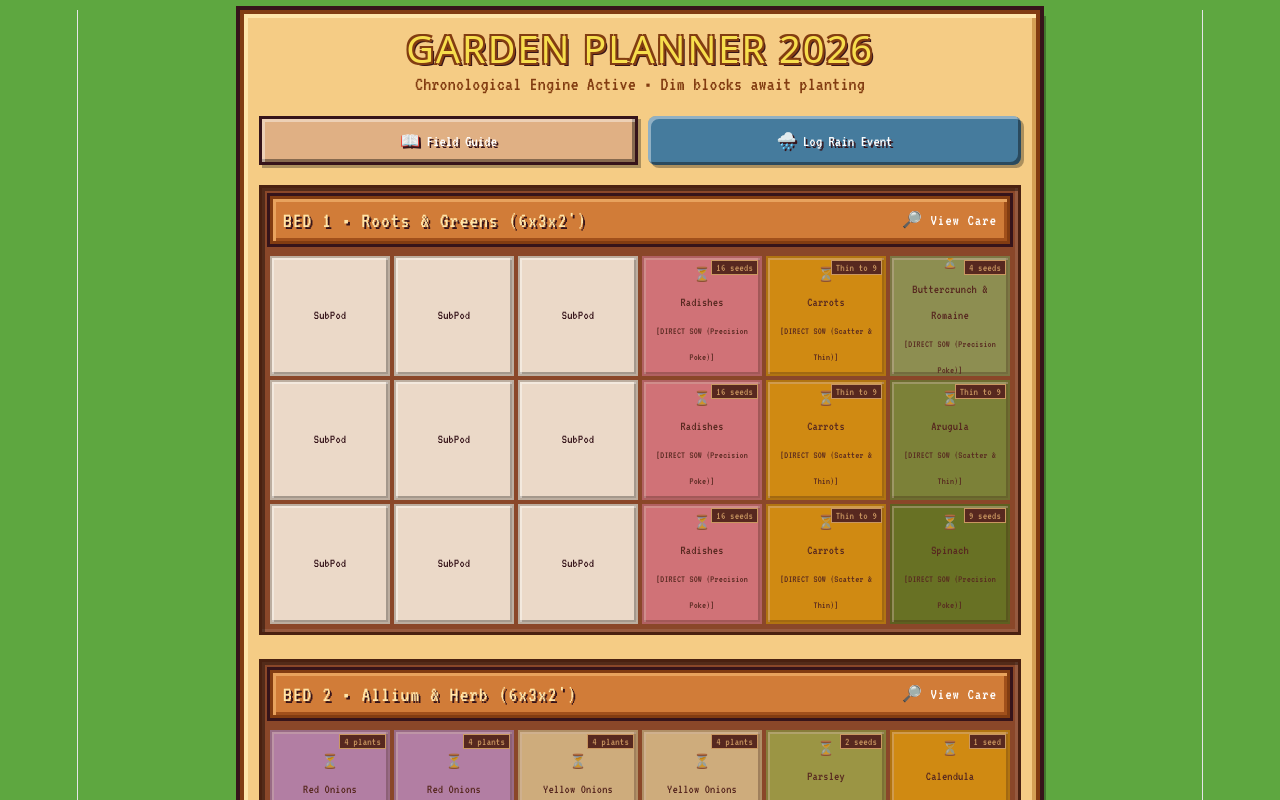
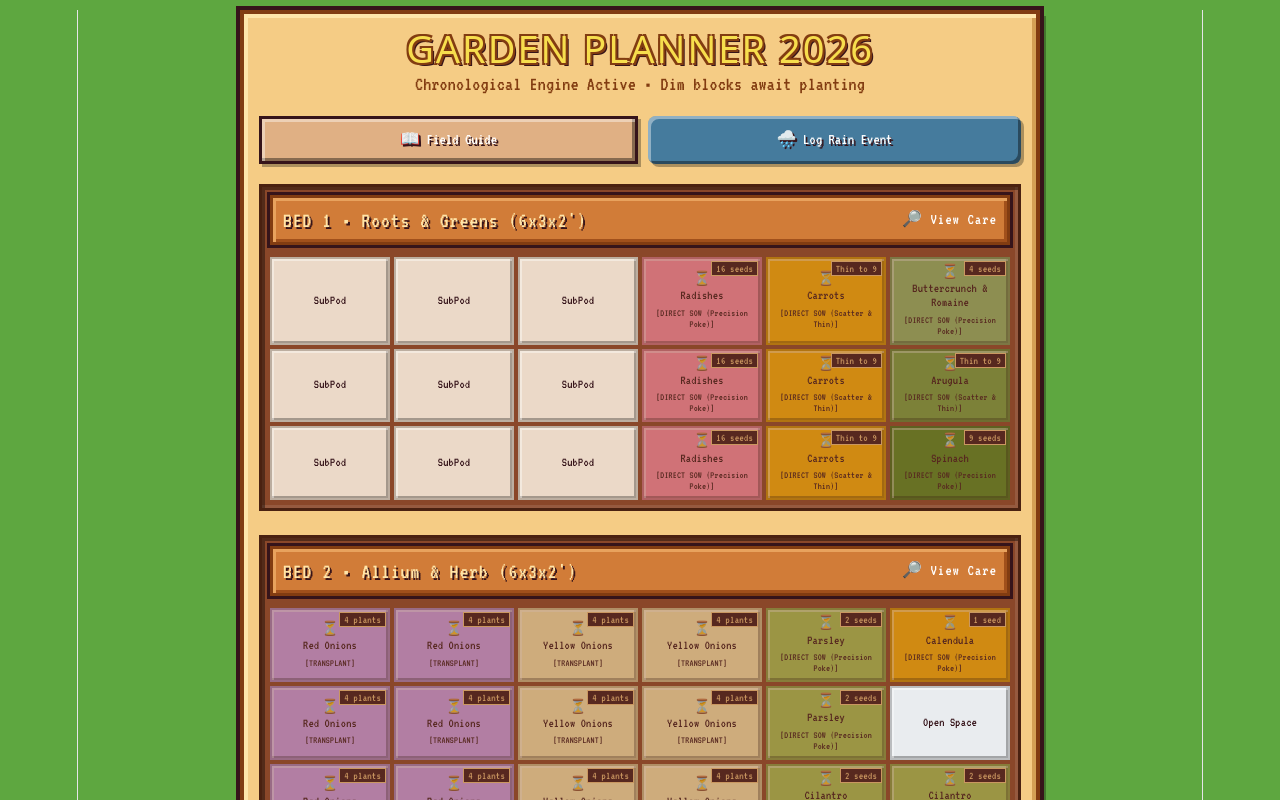
Before and after one commit to nategraves29/garden-planner-2026, a React (Vite) app: page / in a window 1280 px wide. Shown: the top 800 px of the page. Built offline with nearby package versions, Linux system fonts and the light colour scheme; no server answers; the database is empty.

Commit message:
Fixed CSS flex-wrap and height boundaries to stop text cutoff

```diff
--- a/src/App.css
+++ b/src/App.css
@@ -1,5 +1,5 @@
 /* ==========================================
-   MOBILE-OPTIMIZED STARDEW VALLEY UI
+   FLUID MOBILE STARDEW VALLEY UI
    ========================================== */
 
 @import url('https://fonts.googleapis.com/css2?family=VT323&display=swap');
@@ -13,12 +13,12 @@
 html, body {
   margin: 0;
   padding: 0;
-  min-height: 100vh; /* Forces background to fill screen */
-  background-color: #5ea740; /* The requested brighter green */
+  min-height: 100vh;
+  background-color: #5ea740;
   background-image: radial-gradient(#529636 15%, transparent 16%), radial-gradient(#529636 15%, transparent 16%);
   background-size: 20px 20px;
   background-position: 0 0, 10px 10px;
-  background-attachment: fixed; /* Keeps background still when scrolling */
+  background-attachment: fixed;
   font-family: 'VT323', monospace;
   color: #36141a;
   -webkit-font-smoothing: none;
@@ -26,7 +26,7 @@ html, body {
 }
 
 body {
-  padding: 10px; /* Slimmer outer edge */
+  padding: 10px;
 }
 
 /* 2. THE MASTER INVENTORY MENU */
@@ -40,11 +40,10 @@ body {
   box-shadow:
     inset 4px 4px 0px #ffe5a9,
     inset -4px -4px 0px #d4a055,
-    6px 6px 0px rgba(0,0,0,0.3); /* Scaled down drop shadow */
-  padding: 15px; /* Slimmer padding */
+    6px 6px 0px rgba(0,0,0,0.3);
+  padding: 15px;
 }
 
-/* SCALED DOWN TEXT FOR MOBILE */
 h1 {
   text-align: center;
   color: #f7de4d;
@@ -54,7 +53,7 @@ h1 {
     -2px  2px 0 #823c11,
      2px  2px 0 #823c11,
      3px  3px 0 #36141a;
-  font-size: 38px; /* Fits on one line */
+  font-size: 38px;
   margin-top: 0;
   margin-bottom: 5px;
   letter-spacing: 2px;
@@ -70,7 +69,7 @@ h1 {
   line-height: 1.2;
 }
 
-/* 9. WEATHER DASHBOARD HUD (Mobile Sized) */
+/* 9. WEATHER DASHBOARD HUD */
 .weather-board {
   background-color: #823c11;
   border: 3px solid #4a2110;
@@ -82,7 +81,7 @@ h1 {
   padding: 10px;
   margin-bottom: 20px;
   display: flex;
-  justify-content: space-between; /* Keeps them from overlapping */
+  justify-content: space-between;
   align-items: center;
   color: #ffe5a9;
   text-shadow: 2px 2px 0px #36141a;
@@ -105,7 +104,7 @@ h1 {
 .bed-header {
   background-color: #d17c38;
   color: #ffe5a9;
-  padding: 8px 10px;
+  padding: 10px;
   font-size: 22px;
   letter-spacing: 1px;
   text-shadow: 2px 2px 0px #36141a;
@@ -117,13 +116,16 @@ h1 {
   display: flex;
   justify-content: space-between;
   align-items: center;
+  flex-wrap: wrap; /* Allows long bed titles to drop to a second line safely */
+  line-height: 1.1;
+  gap: 8px;
 }
 
 .bed-header:active {
   transform: translate(3px, 3px);
   box-shadow: inset 3px 3px 0px #a1501b, inset -3px -3px 0px #e8a25d;
 }
-.bed-header-icon { font-size: 16px; color: #fff; text-shadow: none; }
+.bed-header-icon { font-size: 16px; color: #fff; text-shadow: none; white-space: nowrap; }
 
 /* 4. HOED DIRT PATCHES (GRIDS) */
 .bed-section {
@@ -136,14 +138,14 @@ h1 {
 
 .grid-6, .grid-3 {
   display: grid;
-  gap: 4px; /* Tighter spacing so blocks fit on phone */
+  gap: 4px;
 }
 .grid-6 { grid-template-columns: repeat(6, 1fr); }
 .grid-3 { grid-template-columns: repeat(3, 1fr); }
 
 .flex-row {
   display: flex;
-  flex-direction: column; /* FIX 3: Stacks Bed 4, 5, & 6 vertically on phones */
+  flex-direction: column;
   gap: 15px;
   margin-bottom: 24px;
 }
@@ -152,22 +154,24 @@ h1 {
 }
 .flex-col { flex: 1; }
 
-/* 5. INDIVIDUAL CROP BLOCKS */
+/* 5. INDIVIDUAL CROP BLOCKS - THE CUTOFF FIX */
 .grid-item {
-  aspect-ratio: 1 / 1;
+  /* Removed aspect-ratio and overflow:hidden so blocks can stretch vertically */
+  min-height: 70px;
+  height: 100%;
   display: flex;
   flex-direction: column;
   justify-content: center;
   align-items: center;
   text-align: center;
-  font-size: 13px; /* Scaled down */
-  padding: 2px;
+  font-size: 13px;
+  padding: 6px 2px; /* More vertical breathing room */
   cursor: pointer;
   border: 2px solid #36141a;
   box-shadow: inset 2px 2px 0px rgba(255,255,255,0.4), inset -2px -2px 0px rgba(0,0,0,0.3);
   position: relative;
-  overflow: hidden; /* Stops text from overflowing block */
   word-wrap: break-word;
+  line-height: 1.1; /* Keeps stacked text tighter */
 }
 
 .grid-item:active {
@@ -190,7 +194,7 @@ h1 {
 .method-badge {
   font-size: 10px;
   color: #36141a;
-  margin-top: 2px;
+  margin-top: 4px;
 }
 
 /* 6. NPC DIALOGUE MODALS */
@@ -201,7 +205,7 @@ h1 {
   display: flex;
   justify-content: center;
   align-items: center;
-  padding: 10px; /* Prevents edge-to-edge stretching on phones */
+  padding: 10px;
   z-index: 1000;
 }
 
@@ -209,7 +213,7 @@ h1 {
   background: #f5cc85;
   width: 100%;
   max-width: 500px;
-  max-height: 85vh; /* Prevents pushing off top of screen */
+  max-height: 85vh;
   overflow-y: auto;
   border: 4px solid #823c11;
   outline: 4px solid #36141a;
@@ -227,6 +231,7 @@ h1 {
   justify-content: space-between;
   align-items: center;
   box-shadow: 0px 3px 0px #d4a055;
+  line-height: 1.1;
 }
 
 /* 7. CHUNKY INTERACTION BUTTONS */
@@ -240,6 +245,7 @@ h1 {
   width: 36px;
   height: 36px;
   box-shadow: inset 2px 2px 0px rgba(255,255,255,0.4), inset -2px -2px 0px rgba(0,0,0,0.4);
+  flex-shrink: 0; /* Prevents the close button from getting squished by long titles */
 }
 
 .close-btn:active {
@@ -251,10 +257,12 @@ h1 {
   display: flex;
   gap: 10px;
   margin-bottom: 20px;
+  flex-wrap: wrap; /* Allows buttons to stack if screen is too narrow */
 }
 
 .btn-action {
   flex: 1;
+  min-width: 120px; /* Ensures buttons don't shrink too small */
   padding: 10px;
   font-size: 20px;
   font-family: 'VT323', monospace;
@@ -263,7 +271,8 @@ h1 {
   border: 3px solid #36141a;
   box-shadow: inset 3px 3px 0px rgba(255,255,255,0.4), inset -3px -3px 0px rgba(0,0,0,0.4), 3px 3px 0px rgba(0,0,0,0.3);
   cursor: pointer;
-  margin: 0; /* Clear default button margins */
+  margin: 0;
+  line-height: 1.1;
 }
 
 .btn-action:active {
@@ -294,6 +303,16 @@ h1 {
   border-bottom: 3px dotted #d4a055;
   padding: 8px 0;
   font-size: 18px;
+  gap: 15px;
+}
+
+.data-label {
+  flex-shrink: 0; /* Prevents labels from squishing */
+}
+
+.data-value {
+  text-align: right;
+  word-wrap: break-word; /* Prevents long values from breaking out */
 }
 
 .info-box {
```
